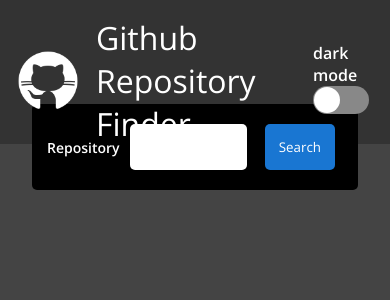
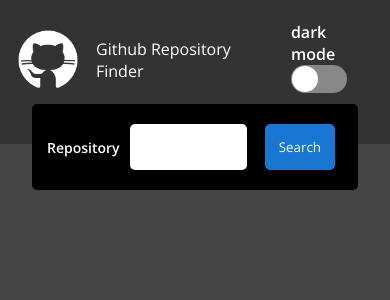
Before and after one commit to didauds/Github-API, a React (Create React App) app: page / in a window 390 px wide. Shown: the top 300 px of the page. Built offline with nearby package versions, Linux system fonts and the light colour scheme.

Commit message:
Change header font size for smaller devices

```diff
--- a/src/components/layout/header.css
+++ b/src/components/layout/header.css
@@ -30,3 +30,9 @@
   margin-left: auto;
   padding: 5px;
 }
+
+@media only screen and (max-width:600px) {
+  .header-logo--name {
+    font-size: 1rem;
+  }
+}
```
